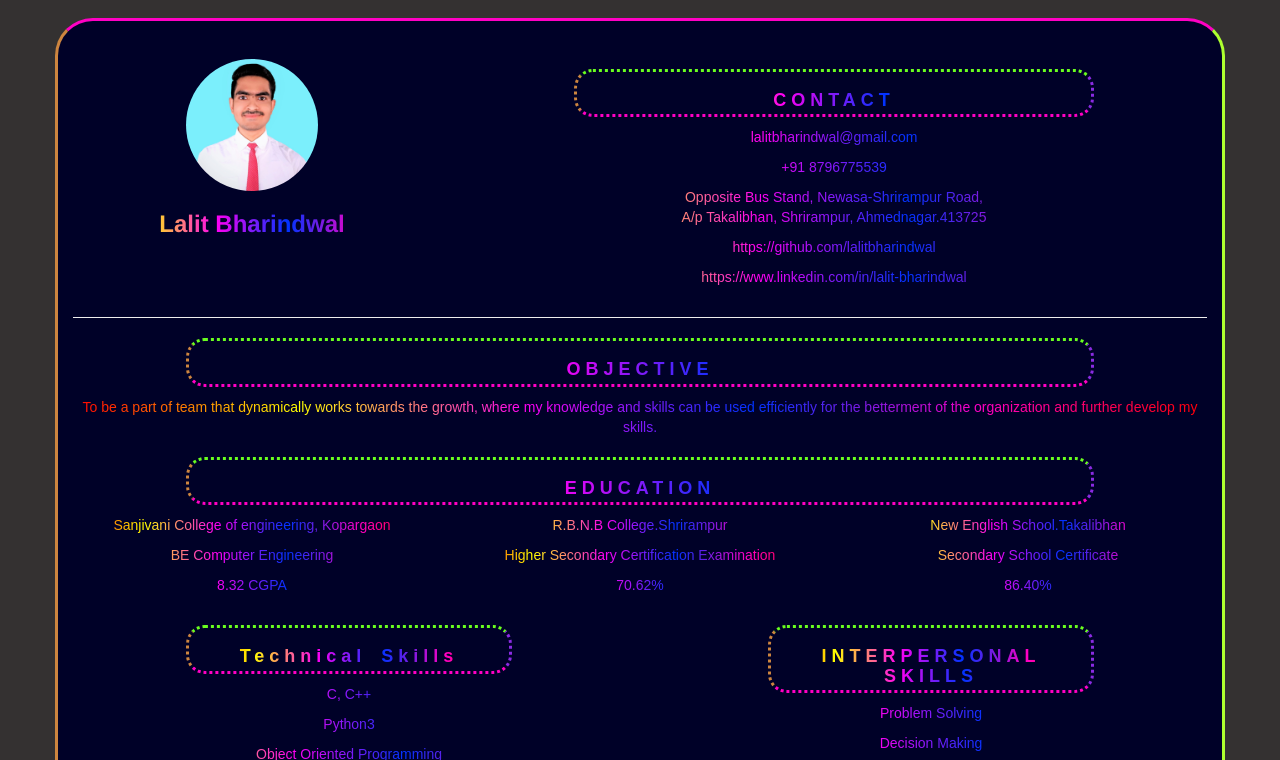
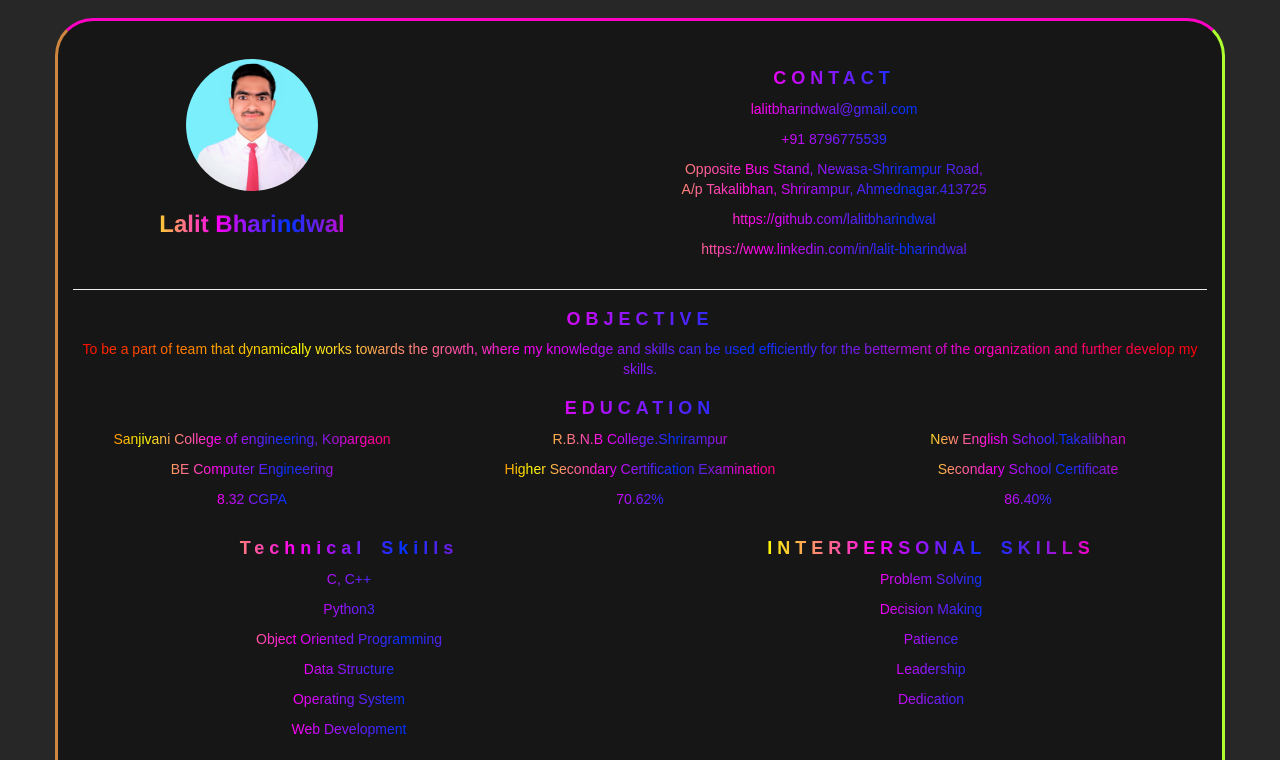
Before and after one commit to lalitbharindwal/lstech, a plain HTML site: page resume1.html in a window 1280 px wide. Shown: the part 54-814 px from the top of the page. Drawn offline with nearby package versions, Linux system fonts and the light colour scheme.

Commit message:
Changes to be committed: 	modified:   css/style3.css

```diff
--- a/css/style3.css
+++ b/css/style3.css
@@ -1,5 +1,5 @@
 body{
-  background-color: rgba(21, 18, 18, 0.867);
+  background-color: rgba(0, 0, 0, 0.847);
 
 }
   #logo{
@@ -98,10 +98,7 @@ body{
     border-radius: 1cm;
     padding-top: 1cm;
     padding-bottom: 2cm;
-    background-color: rgb(0, 1, 40);
-    border-bottom-left-radius: 3cm;
-
-
+    background-color: rgba(19, 19, 19, 0.812)
 }
 
 #obj{
@@ -113,15 +110,7 @@ body{
     word-spacing: 5px;
     -webkit-text-fill-color: transparent;
     -webkit-background-clip: text;
-    border-style: dotted;
-    border-color:   rgb(106, 255, 31) blueviolet #ff00c4 peru;
-    border-radius: 0.5cm;
-    text-align: center;
-    padding: 0.5cm 0.5cm 0.1cm;
     font-size: large;
-    margin-left: 3cm;
-    margin-right:3cm;
-
 }
 
 p{
```
